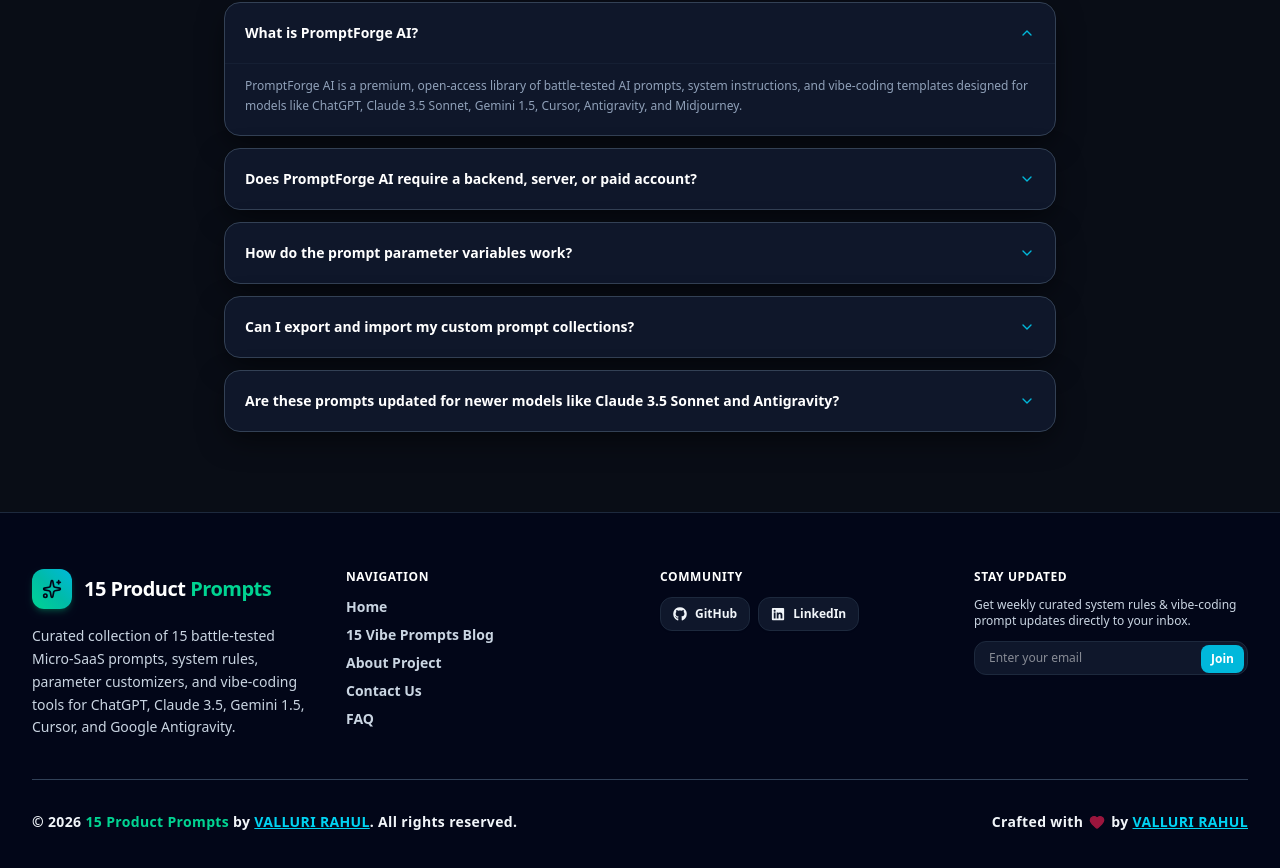
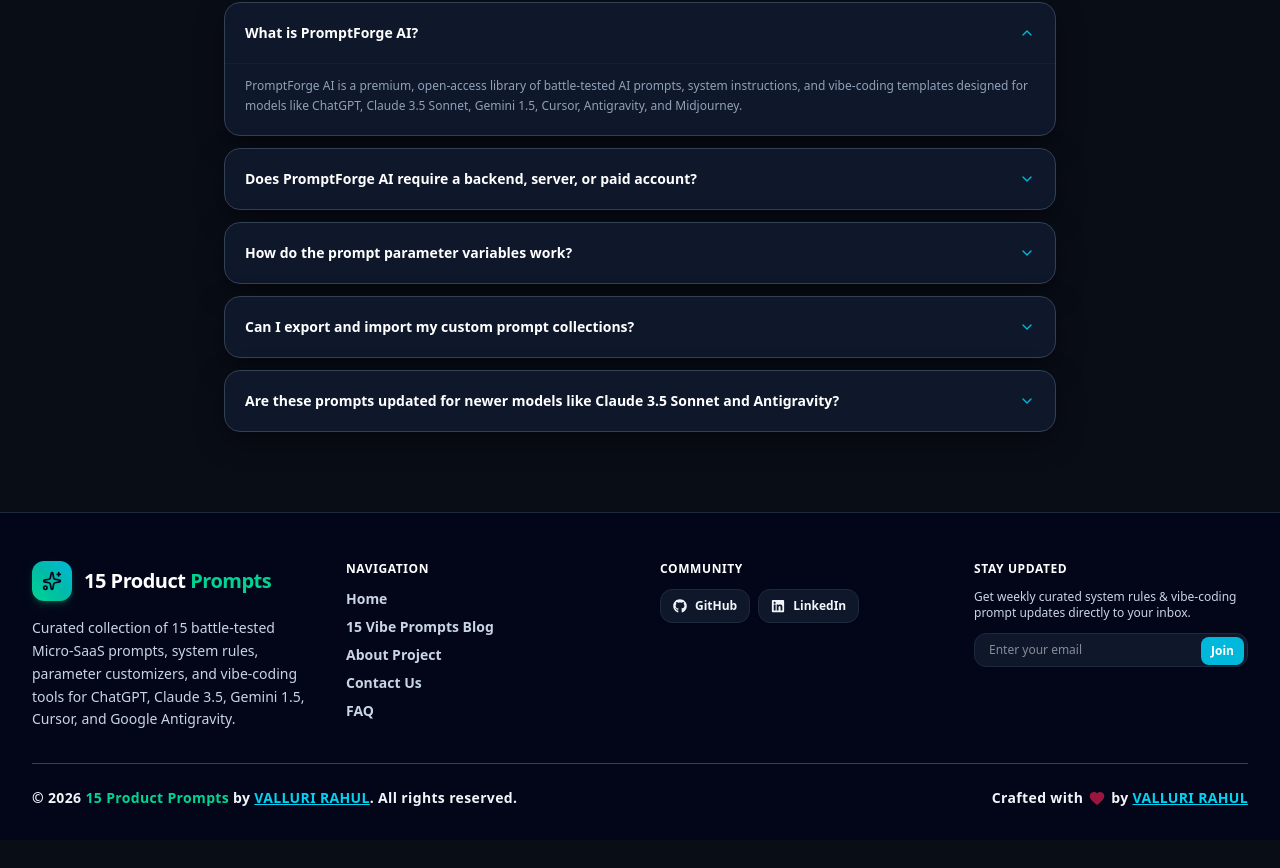
Before and after one commit to bunnyvalluri/15-Product-Prompts, a React (Vite) app: page / in a window 1280 px wide. Shown: the part 4724-5592 px from the top of the page. After the commit the page ends 5564 px from the top, so only its background shows below. Built offline with nearby package versions, Linux system fonts and the light colour scheme.

Commit message:
Fine-tune footer bottom spacing to eliminate excessive blank gap below copyright bar

```diff
--- a/src/components/layout/Footer.jsx
+++ b/src/components/layout/Footer.jsx
@@ -20,7 +20,7 @@
 
   return (
     <footer className="relative w-full max-w-full overflow-hidden border-t border-slate-200 dark:border-slate-800 bg-white dark:bg-slate-950 text-slate-700 dark:text-slate-300 transition-colors">
-      <div className="max-w-7xl mx-auto px-4 sm:px-6 lg:px-8 pt-10 sm:pt-14 pb-14 sm:pb-20">
+      <div className="max-w-7xl mx-auto px-4 sm:px-6 lg:px-8 pt-8 sm:pt-12 pb-6 sm:pb-8">
         <div className="grid grid-cols-1 md:grid-cols-2 lg:grid-cols-4 gap-8 lg:gap-10">
           {/* Column 1: Brand & Tagline */}
           <div className="space-y-4">
@@ -107,7 +107,7 @@
         </div>
 
         {/* Bottom Copyright Bar */}
-        <div className="mt-10 pt-6 sm:pt-8 border-t border-slate-300 dark:border-slate-700 flex flex-col sm:flex-row items-center justify-between text-xs sm:text-sm gap-3 text-center sm:text-left text-slate-800 dark:text-slate-100 font-bold tracking-wide pb-6 mb-2">
+        <div className="mt-8 pt-6 border-t border-slate-300 dark:border-slate-700 flex flex-col sm:flex-row items-center justify-between text-xs sm:text-sm gap-3 text-center sm:text-left text-slate-800 dark:text-slate-100 font-bold tracking-wide">
           <p className="break-words text-slate-800 dark:text-slate-100 font-semibold">
             © {new Date().getFullYear()} <span className="text-emerald-600 dark:text-emerald-400 font-extrabold">15 Product Prompts</span> by{' '}
             <a
```
